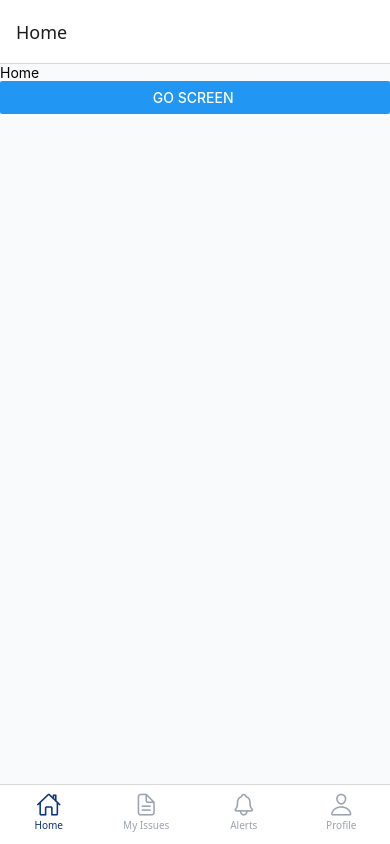
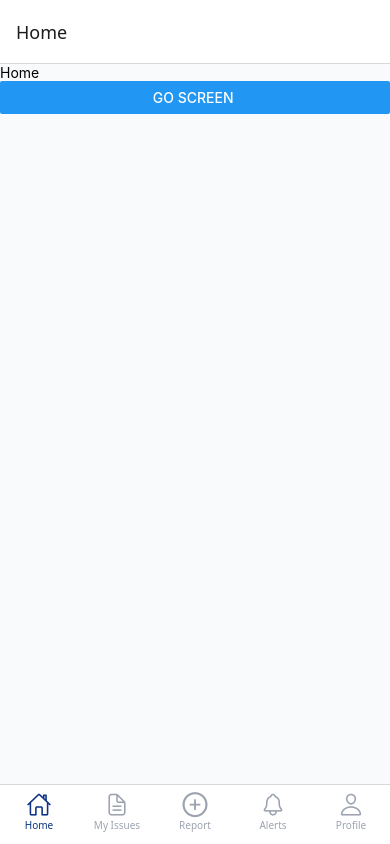
Before and after one commit to Saleem-bazhil/Civil_Resolve_frontend, a React Native app: screen /MainTabs in a window 390 px wide. Built offline with nearby package versions, Linux system fonts and the light colour scheme.

Commit message:
add the 5 icon for bottom bar

```diff
--- a/src/navigation/BottomTabs.tsx
+++ b/src/navigation/BottomTabs.tsx
@@ -2,6 +2,8 @@ import React from "react";
 import { createBottomTabNavigator } from "@react-navigation/bottom-tabs";
 import { Ionicons } from "@expo/vector-icons";
 import { useSafeAreaInsets } from "react-native-safe-area-context";
+import { ScreenContent } from "components/ScreenContent";
+import AntDesign from '@expo/vector-icons/AntDesign';
 
 import {
   HomeScreen,
@@ -36,7 +38,6 @@ export default function BottomTabs() {
           ),
         }}
       />
-
       <Tab.Screen
         name="Issues"
         component={IssuesScreen}
@@ -48,6 +49,17 @@ export default function BottomTabs() {
               size={size}
               color={color}
             />
+          ),
+        }}
+      />
+
+      <Tab.Screen
+        name="screen"
+        component={ScreenContent}
+        options={{
+          tabBarLabel: "Report",
+          tabBarIcon: ({ color, size }) => (
+          <AntDesign name="plus-circle" size={size} color={color} />
           ),
         }}
       />
```
